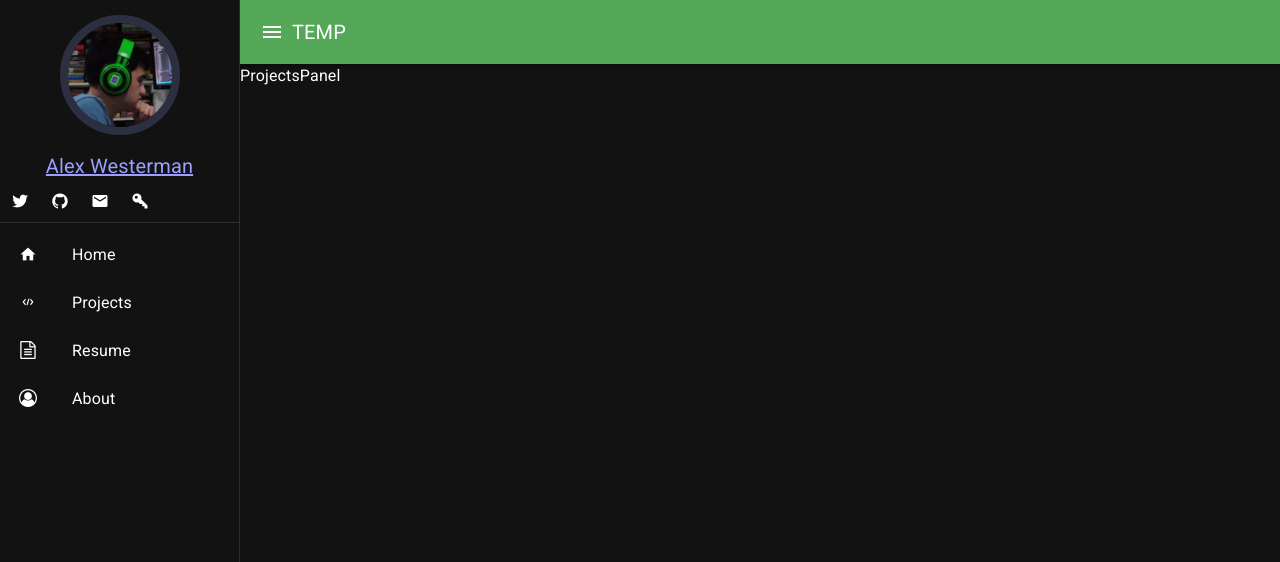
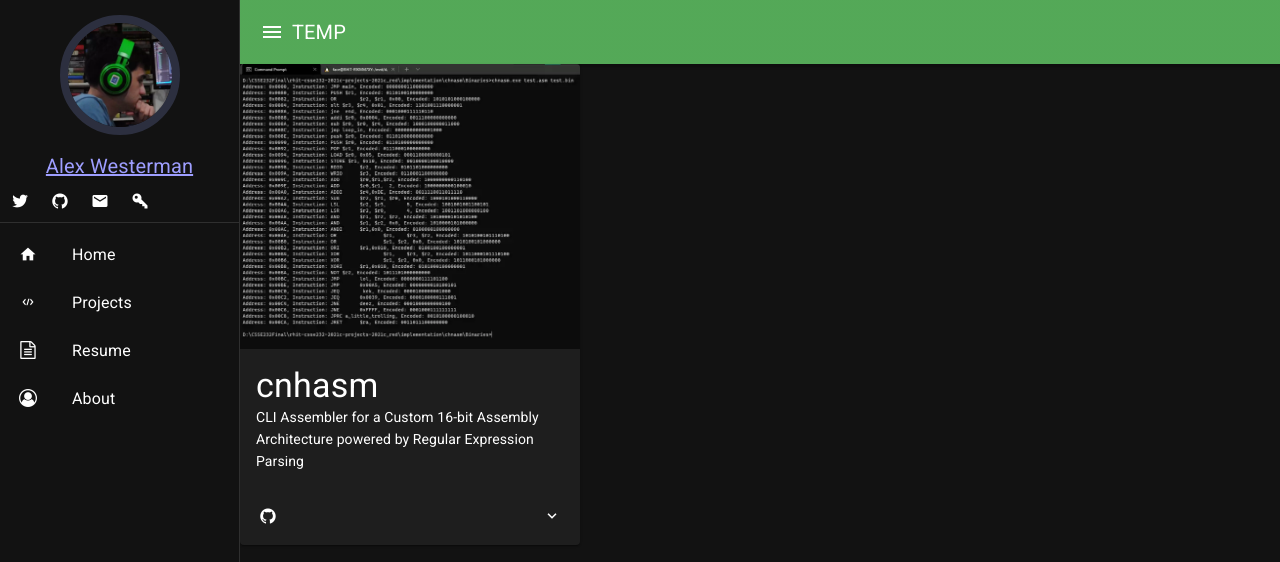
Before and after one commit to FaceFTW/faceftw.github.io, a React (Create React App) app: page /projects in a window 1280 px wide. Shown: the top 562 px of the page. Built offline with nearby package versions, Linux system fonts and the light colour scheme.

Commit message:
Created New Project Card Template

```diff
--- a/src/App.tsx
+++ b/src/App.tsx
@@ -11,7 +11,7 @@ import {
 	useMediaQuery,
 } from '@mui/material';
 import React from 'react';
-import { Outlet, Route, Routes } from 'react-router-dom';
+import { Outlet, Route, Routes, useMatch } from 'react-router-dom';
 import './App.css';
 import AboutPanel from './panels/About';
 import Error404Panel from './panels/Error404';
@@ -26,6 +26,7 @@ const drawerWidth = 240;
 const Layout = () => {
 	const [drawerOpen, setDrawerOpen] = React.useState(true);
 	const mobileQuery = useMediaQuery('(max-width:975px)');
+	// const atHomeRoute = useMatch('/')
 
 	const handleDrawerToggle = () => {
 		setDrawerOpen(!drawerOpen);
--- /dev/null
+++ b/src/components/ProjectCard.tsx
@@ -0,0 +1,119 @@
+/* eslint-disable @typescript-eslint/no-var-requires */
+import {
+	Box,
+	Card,
+	CardActions,
+	CardContent,
+	CardMedia,
+	Collapse,
+	Divider,
+	Icon,
+	IconButton,
+	Tooltip,
+	Typography,
+} from '@mui/material';
+import React from 'react';
+
+export interface ProjectCardProps {
+	project: Project;
+}
+
+// const projectStatusStyle = (status: string) => {
+// 	switch (status) {
+// 		case 'active':
+// 			return {
+// 				color: '#00bcd4',
+// 				fontWeight: 'bold',
+// 			};
+// 		case 'completed':
+// 			return {};
+// 		case 'inactive':
+// 			return {
+// 				color: '#bdbdbd',
+// 				fontWeight: 'bold',
+// 			};
+// 		default:
+// 			return {
+// 				color: '#bdbdbd',
+// 				fontWeight: 'bold',
+// 			};
+// 	}
+// };
+
+export default function ProjectCard({ project }: ProjectCardProps) {
+	const [cardExpanded, setCardExpanded] = React.useState(false);
+	const imgAsset = project.projectAsset
+		? require(`../assets/img/${project.projectAsset}`)
+		: require(`../assets/img/no_asset.webp`);
+
+	const githubLink = project.projectLinks.find((link) => link.linkType === 'github');
+	const demoLink = project.projectLinks.find((link) => link.linkType === 'demo');
+	const miscLink = project.projectLinks.find((link) => link.linkType === 'misc');
+
+	return (
+		<Card sx={{ maxWidth: 340 }}>
+			<CardMedia component={'img'} sx={{ maxHeight: '300px' }} image={imgAsset} />
+			<CardContent>
+				<Typography variant="h4">{project.projectName}</Typography>
+				<Typography variant="subtitle2">{project.projectDescription}</Typography>
+			</CardContent>
+			<CardActions>
+				{githubLink && (
+					<Tooltip title="Github Repo">
+						<IconButton onClick={() => window.open(githubLink.linkURL)}>
+							<Icon className={'nf-fa-github'} />
+						</IconButton>
+					</Tooltip>
+				)}
+				{demoLink && (
+					<Tooltip title={'Application Demo'}>
+						<IconButton onClick={() => window.open(demoLink.linkURL)}>
+							<Icon className={'nf-fa-external_link'} />
+						</IconButton>
+					</Tooltip>
+				)}
+				{miscLink && (
+					<Tooltip title={miscLink.linkDesc ?? 'Misc Link'}>
+						<IconButton onClick={() => window.open(miscLink.linkURL)}>
+							<Icon className={'nf-fa-external_link'} />
+						</IconButton>
+					</Tooltip>
+				)}
+				<Box sx={{ flexGrow: 1 }} />
+				<Tooltip title={'More Details'}>
+					<IconButton onClick={() => setCardExpanded(!cardExpanded)}>
+						<Icon
+							className={'nf-mdi-chevron_down'}
+							sx={{
+								transform: cardExpanded ? 'rotate(180deg)' : 'rotate(0deg)',
+								marginLeft: 'auto',
+								transition: 'transform 0.2s ease-in-out',
+							}}
+						/>
+					</IconButton>
+				</Tooltip>
+			</CardActions>
+			<Collapse in={cardExpanded}>
+				<CardContent>
+					<Typography variant="body1">{project.projectSubDesc}</Typography>
+					<Divider sx={{ my: '0.5rem' }} />
+					<Typography variant="overline">Languages</Typography>
+					<Typography variant="body2">{project.projectLanguage.join(', ')}</Typography>
+					<Typography variant="overline">Libraries</Typography>
+					<Typography variant="body2">
+						{project.projectLibraries ? project.projectLibraries.join(', ') : 'N/A'}
+					</Typography>
+					<Divider sx={{ my: '0.5rem' }} />
+					<Typography variant="overline">Status</Typography>
+					<Typography variant="body1" sx={{ fontWeight: 'bold' }}>
+						{project.projectStatus.status}
+					</Typography>
+
+					{project.projectStatus.reason && (
+						<Typography variant="body1">{project.projectStatus.reason}</Typography>
+					)}
+				</CardContent>
+			</Collapse>
+		</Card>
+	);
+}
--- a/src/panels/Projects.tsx
+++ b/src/panels/Projects.tsx
@@ -1,5 +1,13 @@
 import React from 'react';
+import projectData from '../assets/json/projects.json';
+import ProjectCard from '../components/ProjectCard';
 
 export default function ProjectsPanel() {
-	return <div>ProjectsPanel</div>;
+	const projects: Project[] = projectData.projectList;
+
+	return (
+		<div>
+			<ProjectCard project={projects[1]} />
+		</div>
+	);
 }
```
Also changed, not shown: src/data/schema-types.d.ts (+22 -22 lines).
